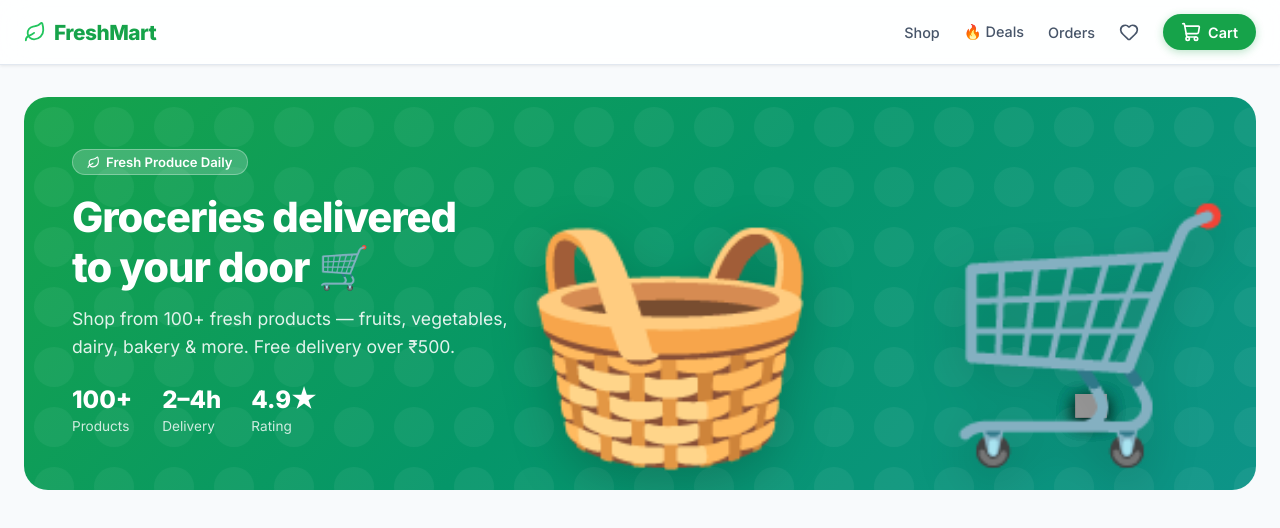
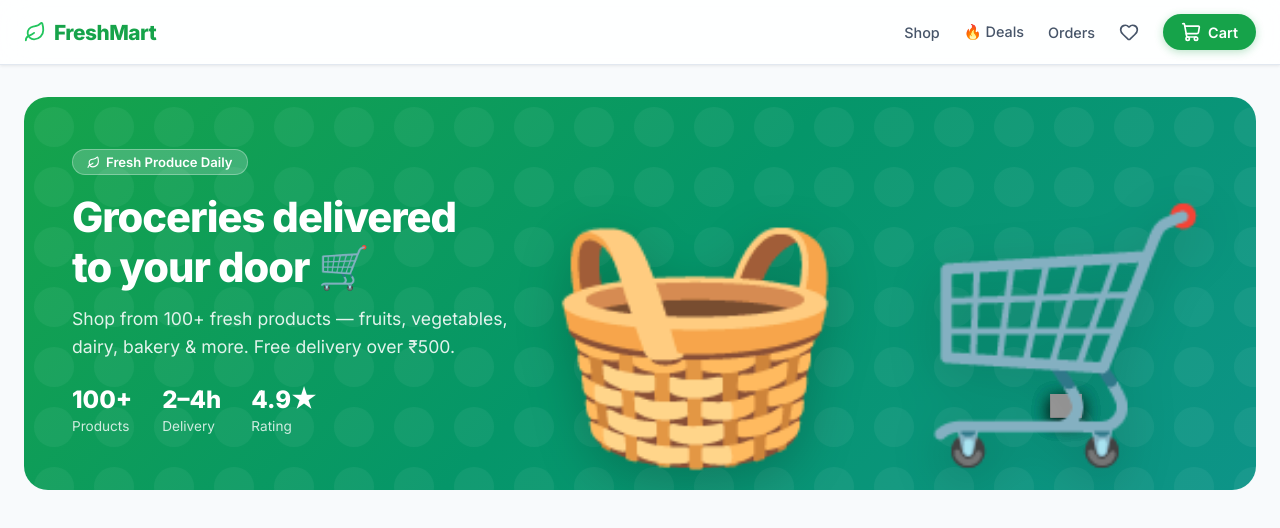
Before and after one commit to Akc04/FreshMart, a Next.js app: page / in a window 1280 px wide. Shown: the top 528 px of the page. Built offline with nearby package versions, Linux system fonts and the light colour scheme; grey boxes are pictures that could not be loaded.

Commit message:
style: move bucket closer to cart in hero graphics

```diff
--- a/src/app/globals.css
+++ b/src/app/globals.css
@@ -567,7 +567,7 @@ img { display: block; }
 .floating-cart-btn:hover { background: var(--green-600); transform: translateY(-2px); }
 
 /* ── Interactive Hero Graphics ────────────────────────────────────────────── */
-.interactive-hero-graphics { position: absolute; top: 0; right: 0; width: 750px; height: 100%; z-index: 1; display: flex; align-items: flex-end; justify-content: center; gap: 80px; padding-bottom: 20px; cursor: pointer; pointer-events: auto; }
+.interactive-hero-graphics { position: absolute; top: 0; right: 0; width: 750px; height: 100%; z-index: 1; display: flex; align-items: flex-end; justify-content: center; gap: 30px; padding-bottom: 20px; cursor: pointer; pointer-events: auto; }
 .graphics-group { position: relative; display: flex; align-items: flex-end; justify-content: center; padding: 20px; }
 .container-emoji { font-size: 15rem; line-height: 1; position: relative; z-index: 2; filter: drop-shadow(0 15px 25px rgba(0,0,0,0.2)); user-select: none; }
 .contained-item { position: absolute; width: 90px; z-index: 1; bottom: 30px; filter: drop-shadow(0 15px 25px rgba(0,0,0,0.3)); pointer-events: none; }
```
